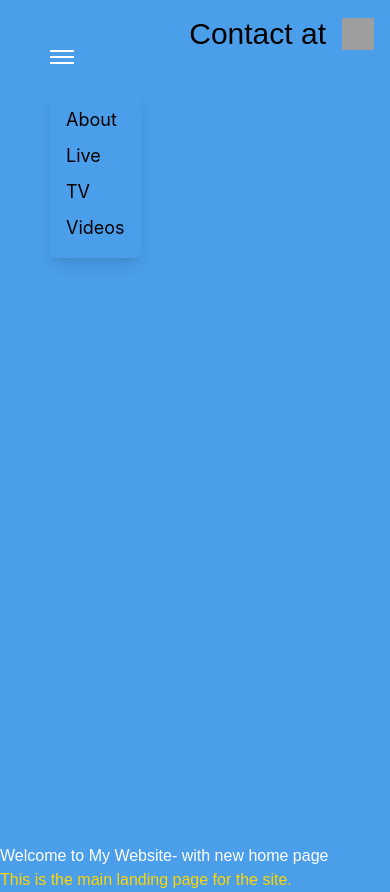
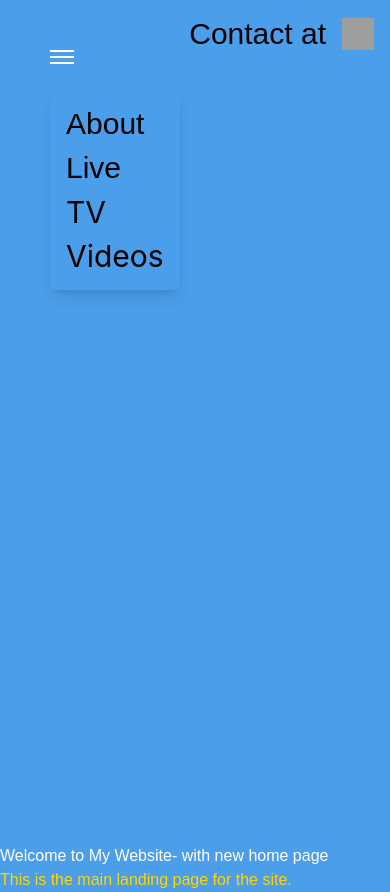
Before and after one commit to TEllwood23/K-H-Site, a React (Vite) app: page / in a window 390 px wide. Both pictures are taken after a click on the button 62 px from the left and 57 px from the top of the page. Built offline with nearby package versions, Linux system fonts and the light colour scheme; grey boxes are pictures that could not be loaded; a web font is replaced by a local one; what aws-amplify would draw is missing.

Commit message:
added link to About Page

```diff
--- a/src/App.jsx
+++ b/src/App.jsx
@@ -6,8 +6,8 @@ import NavBar from './components/NavBar';
 function App() {
   return (
     <div className= "bg-background min-w-screen min-h-screen">
+      <Router>
       <NavBar />
-      <Router>
         <Routes>
           <Route path="/" element={<Home />} />
           <Route path="/about" element={<About />} />
--- a/src/components/NavBar.jsx
+++ b/src/components/NavBar.jsx
@@ -1,4 +1,5 @@
 import { useState } from 'react';
+import { Link } from 'react-router-dom';
 
 function NavBar() {
   const [isOpen, setIsOpen] = useState(false); // For the burger menu
@@ -40,7 +41,7 @@ function NavBar() {
       {/* Full Navbar for Large Screens */}
       <nav className="hidden md:flex justify-between items-center p-4 bg-background text-textPrimary">
         <ul className="flex gap-10">
-          <li><a href="#about" className="text-5xl font-sans">About</a></li>
+          <li><Link to="/about" className="text-5xl font-sans">About</Link></li>
           <li><a href="#live" className="text-5xl font-sans">Live</a></li>
           <li><a href="#tv" className="text-5xl font-sans">TV</a></li>
           <li><a href="#videos" className="text-5xl font-sans">Videos</a></li>
@@ -71,12 +72,11 @@ function NavBar() {
         {isOpen && (
           <ul
             style={{ top: iconPosition.y + 40, left: iconPosition.x }}
-            className="absolute bg-background p-4 rounded-md shadow-lg flex flex-col gap-y-2"
-          >
-            <li><a href="#about" className="text-lg">About</a></li>
-            <li><a href="#live" className="text-lg">Live</a></li>
-            <li><a href="#tv" className="text-lg">TV</a></li>
-            <li><a href="#videos" className="text-lg">Videos</a></li>
+            className="absolute bg-background p-4 rounded-md shadow-lg flex flex-col gap-y-2">
+            <li><Link to="/about" className="text-3xl font-sans">About</Link></li>
+            <li><a href="#live" className="text-3xl font-sans">Live</a></li>
+            <li><a href="#tv" className="text-3xl">TV</a></li>
+            <li><a href="#videos" className="text-3xl">Videos</a></li>
           </ul>
         )}
       </div>
```
